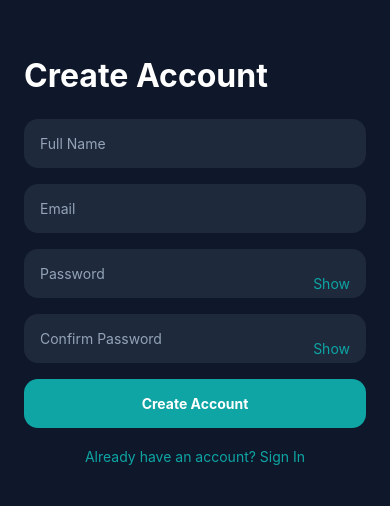
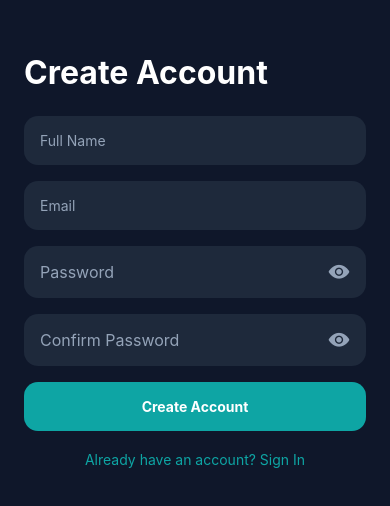
Before and after one commit to prajwalr16/FairShare, a React Native app in the folder mobile/: screen /SignUp in a window 390 px wide. Shown: the part 144-650 px from the top of the page. Built offline with nearby package versions, Linux system fonts and the light colour scheme; no server answers; what expo-linking would draw is missing.

Commit message:
feat: Sprint 5.4 create groups with Supabase integration

```diff
--- /dev/null
+++ b/mobile/src/components/GroupCard.tsx
@@ -0,0 +1,5 @@
+import React from 'react';
+import {View,Text,StyleSheet} from 'react-native';
+export default function GroupCard({name,type,currency}:{name:string,type:string,currency:string}){
+return(<View style={s.card}><Text style={s.name}>{name}</Text><Text style={s.meta}>{type} • {currency}</Text></View>);}
+const s=StyleSheet.create({card:{backgroundColor:'#1E293B',padding:18,borderRadius:16,marginBottom:14},name:{color:'white',fontSize:18,fontWeight:'700'},meta:{color:'#94A3B8',marginTop:6}});
--- /dev/null
+++ b/mobile/src/components/PasswordInput.tsx
@@ -0,0 +1,15 @@
+import React,{useState} from 'react';
+import {View,TextInput,Pressable,StyleSheet} from 'react-native';
+import {Ionicons} from '@expo/vector-icons';
+export default function PasswordInput(props:any){
+ const[show,setShow]=useState(false);
+ return(
+  <View style={s.box}>
+   <TextInput {...props} style={[s.input,props.style]} secureTextEntry={!show} placeholderTextColor='#94A3B8'/>
+   <Pressable onPress={()=>setShow(!show)} hitSlop={10}>
+    <Ionicons name={show?'eye-off':'eye'} size={22} color='#94A3B8'/>
+   </Pressable>
+  </View>
+ );
+}
+const s=StyleSheet.create({box:{backgroundColor:'#1E293B',borderRadius:14,paddingHorizontal:16,flexDirection:'row',alignItems:'center',marginBottom:16},input:{flex:1,color:'white',paddingVertical:16,fontSize:16}});
--- /dev/null
+++ b/mobile/src/constants/groupTypes.ts
@@ -0,0 +1 @@
+export const GROUP_TYPES=['Trip','Home','Friends','Office','Other'] as const;
--- a/mobile/src/navigation/AppNavigator.tsx
+++ b/mobile/src/navigation/AppNavigator.tsx
@@ -2,38 +2,12 @@ import React from 'react';
 import { NavigationContainer } from '@react-navigation/native';
 import { createNativeStackNavigator } from '@react-navigation/native-stack';
 import * as Linking from 'expo-linking';
-
 import WelcomeScreen from '../screens/auth/WelcomeScreen';
 import LoginScreen from '../screens/auth/LoginScreen';
 import SignUpScreen from '../screens/auth/SignUpScreen';
 import ForgotPasswordScreen from '../screens/auth/ForgotPasswordScreen';
 import ResetPasswordScreen from '../screens/auth/ResetPasswordScreen';
-
+import HomeScreen from '../screens/home/HomeScreen';
 const Stack=createNativeStackNavigator();
-
-const linking={
-  prefixes:[Linking.createURL('/'),'fairshare://'],
-  config:{
-    screens:{
-      Welcome:'',
-      Login:'login',
-      SignUp:'signup',
-      ForgotPassword:'forgot-password',
-      ResetPassword:'reset-password'
-    }
-  }
-};
-
-export default function AppNavigator(){
-  return(
-    <NavigationContainer linking={linking}>
-      <Stack.Navigator screenOptions={{headerShown:false}}>
-        <Stack.Screen name='Welcome' component={WelcomeScreen}/>
-        <Stack.Screen name='Login' component={LoginScreen}/>
-        <Stack.Screen name='SignUp' component={SignUpScreen}/>
-        <Stack.Screen name='ForgotPassword' component={ForgotPasswordScreen}/>
-        <Stack.Screen name='ResetPassword' component={ResetPasswordScreen}/>
-      </Stack.Navigator>
-    </NavigationContainer>
-  );
-}
+const linking={prefixes:[Linking.createURL('/'),'fairshare://'],config:{screens:{Welcome:'',Login:'login',SignUp:'signup',ForgotPassword:'forgot-password',ResetPassword:'reset-password',Home:'home'}}};
+export default function AppNavigator(){return(<NavigationContainer linking={linking}><Stack.Navigator screenOptions={{headerShown:false}}><Stack.Screen name='Welcome' component={WelcomeScreen}/><Stack.Screen name='Login' component={LoginScreen}/><Stack.Screen name='SignUp' component={SignUpScreen}/><Stack.Screen name='ForgotPassword' component={ForgotPasswordScreen}/><Stack.Screen name='ResetPassword' component={ResetPasswordScreen}/><Stack.Screen name='Home' component={HomeScreen}/></Stack.Navigator></NavigationContainer>);}
--- a/mobile/src/screens/auth/ResetPasswordScreen.tsx
+++ b/mobile/src/screens/auth/ResetPasswordScreen.tsx
@@ -1,14 +1,13 @@
 import React,{useState} from 'react';
-import {SafeAreaView,ScrollView,View,Text,TextInput,StyleSheet,Pressable,ActivityIndicator,Alert} from 'react-native';
+import {SafeAreaView,ScrollView,Text,StyleSheet,Pressable,ActivityIndicator,Alert} from 'react-native';
 import {useNavigation} from '@react-navigation/native';
 import {supabase} from '../../config/supabase';
+import PasswordInput from '../../components/PasswordInput';
 
 export default function ResetPasswordScreen(){
   const navigation=useNavigation<any>();
   const[p,setP]=useState('');
   const[c,setC]=useState('');
-  const[show1,setShow1]=useState(false);
-  const[show2,setShow2]=useState(false);
   const[loading,setLoading]=useState(false);
 
   const updatePassword=async()=>{
@@ -31,15 +30,9 @@ export default function ResetPasswordScreen(){
       <ScrollView contentContainerStyle={s.content}>
         <Text style={s.title}>Reset Password</Text>
 
-        <View style={s.passwordBox}>
-          <TextInput style={s.passwordInput} placeholder='New Password' placeholderTextColor='#94A3B8' secureTextEntry={!show1} value={p} onChangeText={setP}/>
-          <Pressable onPress={()=>setShow1(!show1)}><Text style={s.eye}>{show1?'🙈':'👁️'}</Text></Pressable>
-        </View>
+        <PasswordInput placeholder='New Password' value={p} onChangeText={setP}/>
 
-        <View style={s.passwordBox}>
-          <TextInput style={s.passwordInput} placeholder='Confirm Password' placeholderTextColor='#94A3B8' secureTextEntry={!show2} value={c} onChangeText={setC}/>
-          <Pressable onPress={()=>setShow2(!show2)}><Text style={s.eye}>{show2?'🙈':'👁️'}</Text></Pressable>
-        </View>
+        <PasswordInput placeholder='Confirm Password' value={c} onChangeText={setC}/>
 
         <Pressable style={s.button} onPress={updatePassword}>
           {loading ? <ActivityIndicator color='white'/> : <Text style={s.buttonText}>Update Password</Text>}
@@ -53,9 +46,7 @@ const s=StyleSheet.create({
   container:{flex:1,backgroundColor:'#0F172A'},
   content:{flexGrow:1,padding:24,justifyContent:'center'},
   title:{color:'white',fontSize:30,fontWeight:'700',marginBottom:24},
-  passwordBox:{backgroundColor:'#1E293B',borderRadius:14,paddingHorizontal:16,flexDirection:'row',alignItems:'center',marginBottom:16},
-  passwordInput:{flex:1,color:'white',paddingVertical:16},
-  eye:{fontSize:20,paddingLeft:12},
+
   button:{backgroundColor:'#0EA5A4',padding:16,borderRadius:14,alignItems:'center'},
   buttonText:{color:'white',fontWeight:'700'}
 });
--- a/mobile/src/screens/auth/SignUpScreen.tsx
+++ b/mobile/src/screens/auth/SignUpScreen.tsx
@@ -1,9 +1,10 @@
 import React,{useState} from 'react';
-import {SafeAreaView,ScrollView,Text,TextInput,StyleSheet,Pressable,Alert,View,ActivityIndicator} from 'react-native';
+import {SafeAreaView,ScrollView,Text,TextInput,StyleSheet,Pressable,Alert,ActivityIndicator} from 'react-native';
 import {useNavigation} from '@react-navigation/native';
 import {signUp} from '../../services/authService';
+import PasswordInput from '../../components/PasswordInput';
 export default function SignUpScreen(){
  const nav=useNavigation<any>();const[n,setN]=useState('');const[e,setE]=useState('');const[p,setP]=useState('');const[c,setC]=useState('');const[sp,setSP]=useState(false);const[sc,setSC]=useState(false);const[l,setL]=useState(false);
  const create=async()=>{if(!n.trim())return Alert.alert('Error','Enter your name');if(!/^\S+@\S+\.\S+$/.test(e))return Alert.alert('Error','Enter a valid email');if(p.length<8)return Alert.alert('Error','Password must be at least 8 characters');if(p!==c)return Alert.alert('Error','Passwords do not match');setL(true);const{error}=await signUp(e,p);setL(false);if(error)return Alert.alert('Sign Up Failed',error.message);Alert.alert('Success','Account created. Check your email for verification.',[{text:'OK',onPress:()=>nav.navigate('Login')}]);};
- return <SafeAreaView style={s.c}><ScrollView contentContainerStyle={s.cc}><Text style={s.t}>Create Account</Text><TextInput style={s.i} placeholder='Full Name' placeholderTextColor='#94A3B8' value={n} onChangeText={setN}/><TextInput style={s.i} placeholder='Email' placeholderTextColor='#94A3B8' autoCapitalize='none' value={e} onChangeText={setE}/><View style={s.pb}><TextInput style={s.pi} placeholder='Password' placeholderTextColor='#94A3B8' secureTextEntry={!sp} value={p} onChangeText={setP}/><Pressable onPress={()=>setSP(!sp)}><Text style={s.lk}>{sp?'Hide':'Show'}</Text></Pressable></View><View style={s.pb}><TextInput style={s.pi} placeholder='Confirm Password' placeholderTextColor='#94A3B8' secureTextEntry={!sc} value={c} onChangeText={setC}/><Pressable onPress={()=>setSC(!sc)}><Text style={s.lk}>{sc?'Hide':'Show'}</Text></Pressable></View><Pressable style={s.b} onPress={create} disabled={l}>{l?<ActivityIndicator color='white'/>:<Text style={s.bt}>Create Account</Text>}</Pressable><Pressable onPress={()=>nav.goBack()}><Text style={s.lk}>Already have an account? Sign In</Text></Pressable></ScrollView></SafeAreaView>}
- const s=StyleSheet.create({c:{flex:1,backgroundColor:'#0F172A'},cc:{flexGrow:1,padding:24,paddingBottom:60,justifyContent:'center'},t:{color:'white',fontSize:32,fontWeight:'700',marginBottom:24},i:{backgroundColor:'#1E293B',color:'white',padding:16,borderRadius:14,marginBottom:16},pb:{backgroundColor:'#1E293B',borderRadius:14,paddingHorizontal:16,flexDirection:'row',alignItems:'center',marginBottom:16},pi:{flex:1,color:'white',paddingVertical:16},b:{backgroundColor:'#0EA5A4',padding:16,borderRadius:14,alignItems:'center'},bt:{color:'white',fontWeight:'700'},lk:{color:'#0EA5A4',textAlign:'center',marginTop:20}});
+ return <SafeAreaView style={s.c}><ScrollView contentContainerStyle={s.cc}><Text style={s.t}>Create Account</Text><TextInput style={s.i} placeholder='Full Name' placeholderTextColor='#94A3B8' value={n} onChangeText={setN}/><TextInput style={s.i} placeholder='Email' placeholderTextColor='#94A3B8' autoCapitalize='none' value={e} onChangeText={setE}/><PasswordInput placeholder='Password' value={p} onChangeText={setP}/><PasswordInput placeholder='Confirm Password' value={c} onChangeText={setC}/><Pressable style={s.b} onPress={create} disabled={l}>{l?<ActivityIndicator color='white'/>:<Text style={s.bt}>Create Account</Text>}</Pressable><Pressable onPress={()=>nav.goBack()}><Text style={s.lk}>Already have an account? Sign In</Text></Pressable></ScrollView></SafeAreaView>}
+ const s=StyleSheet.create({c:{flex:1,backgroundColor:'#0F172A'},cc:{flexGrow:1,padding:24,paddingBottom:60,justifyContent:'center'},t:{color:'white',fontSize:32,fontWeight:'700',marginBottom:24},i:{backgroundColor:'#1E293B',color:'white',padding:16,borderRadius:14,marginBottom:16},b:{backgroundColor:'#0EA5A4',padding:16,borderRadius:14,alignItems:'center'},bt:{color:'white',fontWeight:'700'},lk:{color:'#0EA5A4',textAlign:'center',marginTop:20}});
--- /dev/null
+++ b/mobile/src/screens/home/HomeScreen.tsx
@@ -0,0 +1,11 @@
+import React,{useEffect,useState} from 'react';
+import {SafeAreaView,FlatList,Text,Pressable,StyleSheet} from 'react-native';
+import {Ionicons} from '@expo/vector-icons';
+import {supabase} from '../../config/supabase';
+import {getGroups,createGroup} from '../../services/groupService';
+import GroupCard from '../../components/GroupCard';
+import CreateGroupModal from '../../components/CreateGroupModal';
+export default function HomeScreen(){const[g,setG]=useState([]);const[o,setO]=useState(false);const[u,setU]=useState(null);
+useEffect(()=>{(async()=>{const {data:{user}}=await supabase.auth.getUser();setU(user);if(user){const {data}=await getGroups(user.id);if(data)setG(data);}})()},[]);
+const add=async(x)=>{if(!u)return;const {data}=await createGroup(u.id,x);if(data)setG([data,...g]);};
+return <SafeAreaView style={s.c}><FlatList data={g} keyExtractor={(i)=>i.id||i.name} contentContainerStyle={{padding:18,paddingBottom:100}} ListHeaderComponent={<Text style={s.h}>Your Groups</Text>} ListEmptyComponent={<Text style={s.e}>No groups yet. Tap + to create your first group.</Text>} renderItem={({item})=><GroupCard name={item.name} type={item.type} currency={item.currency}/>}/><Pressable style={s.f} onPress={()=>setO(true)}><Ionicons name='add' size={30} color='white'/></Pressable><CreateGroupModal visible={o} onClose={()=>setO(false)} onCreate={add}/></SafeAreaView>};const s=StyleSheet.create({c:{flex:1,backgroundColor:'#0F172A'},h:{color:'white',fontSize:30,fontWeight:'700',marginBottom:20},e:{color:'#94A3B8',textAlign:'center',marginTop:80},f:{position:'absolute',right:24,bottom:28,width:62,height:62,borderRadius:31,backgroundColor:'#0EA5A4',alignItems:'center',justifyContent:'center'}});
--- /dev/null
+++ b/mobile/src/services/groupService.ts
@@ -0,0 +1,3 @@
+import {supabase} from '../config/supabase';
+export const getGroups=(id)=>supabase.from('groups').select('*').eq('owner_id',id).order('created_at',{ascending:false});
+export const createGroup=(id,d)=>supabase.from('groups').insert([{owner_id:id,...d}]).select().single();
```
Also changed, not shown: mobile/src/components/CreateGroupModal.tsx (added, +24 -0 lines), mobile/src/screens/auth/LoginScreen.tsx (+1 -1 lines), 2 other files (tests, documents, lock files or other folders).
